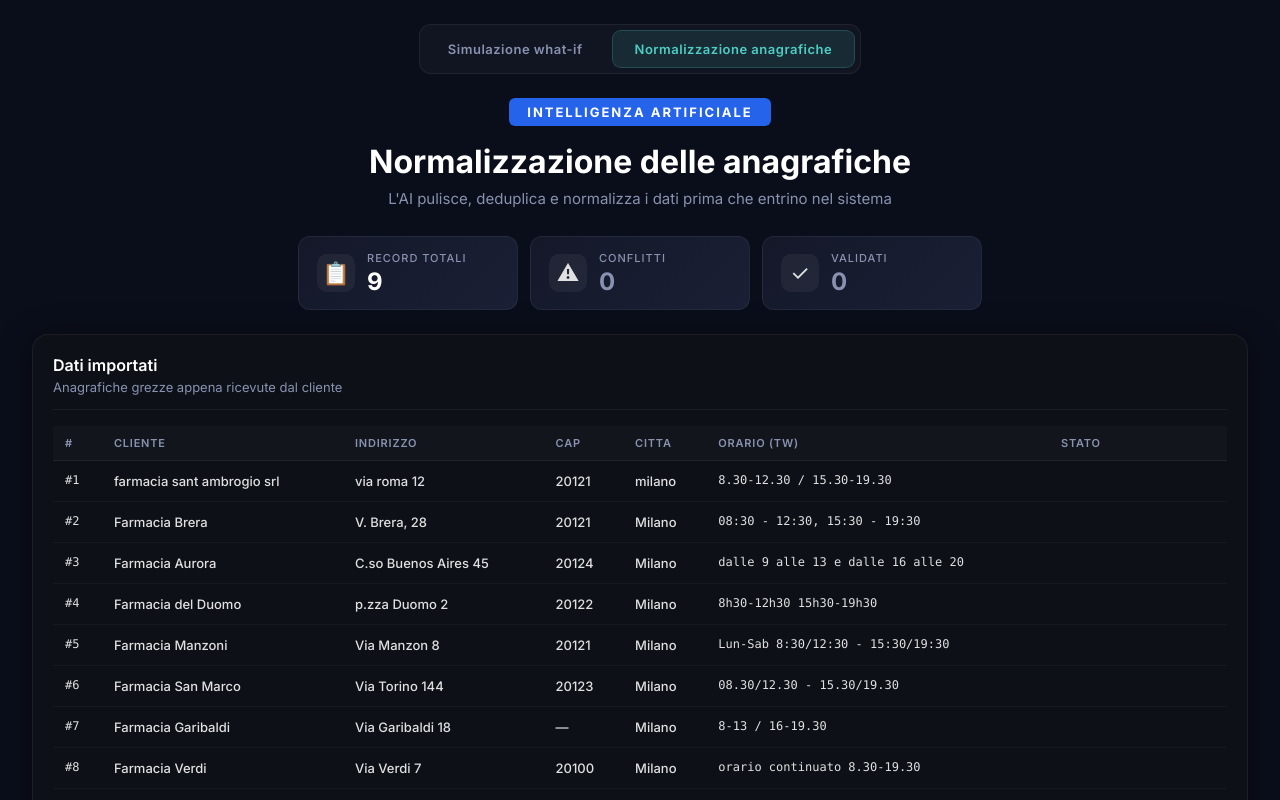
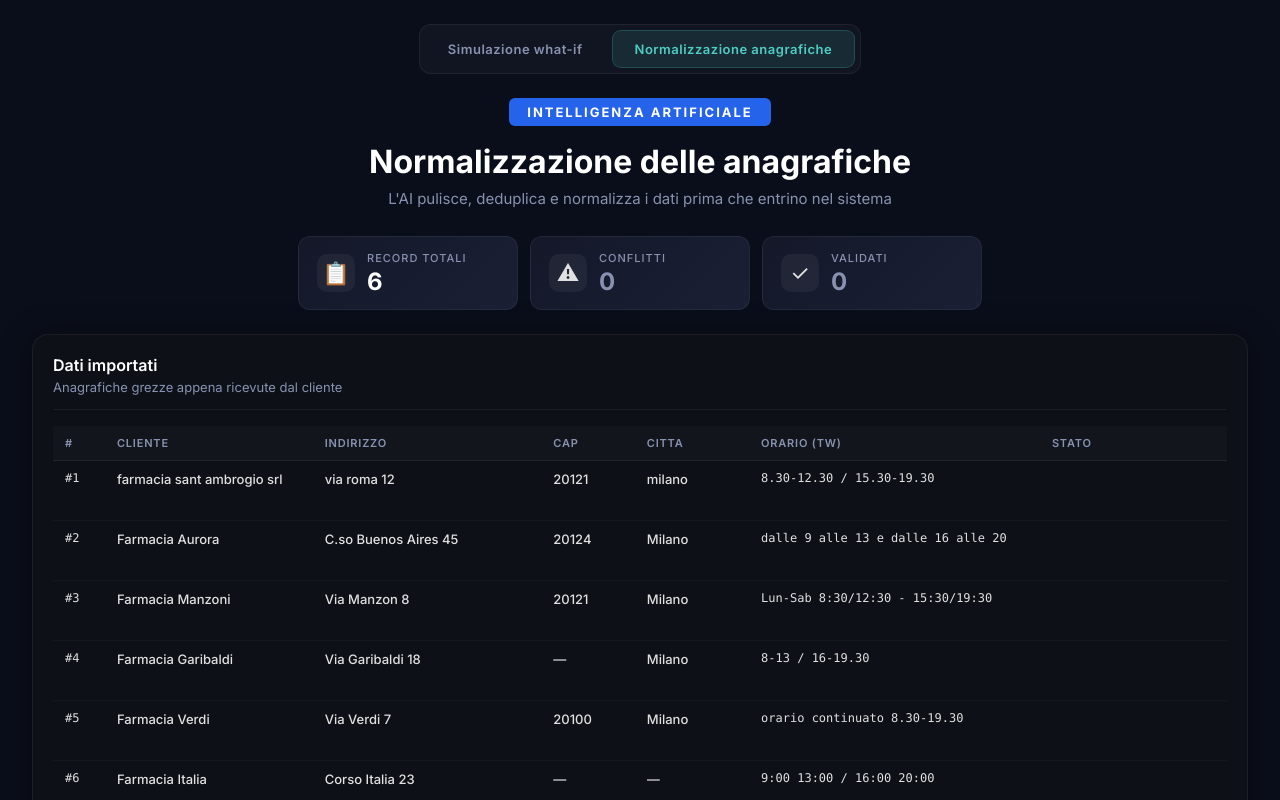
Before and after one commit to maupiredda/what-if-simulator, a React (Vite) app: page / in a window 1280 px wide. Both pictures are taken after a click on the button "Normalizzazione anagrafiche". Shown: the top 800 px of the page. Built offline with nearby package versions, Linux system fonts and the light colour scheme.

Commit message:
Fixed table layout, 6 records for clarity

```diff
--- a/src/AddressNormalization.jsx
+++ b/src/AddressNormalization.jsx
@@ -206,6 +206,15 @@ export default function AddressNormalization({ phaseIndex, setPhaseIndex }) {
         </div>
         <div className="table-scroll">
           <table className="records-table">
+            <colgroup>
+              <col className="col-id" />
+              <col className="col-cliente" />
+              <col className="col-indirizzo" />
+              <col className="col-cap" />
+              <col className="col-citta" />
+              <col className="col-tw" />
+              <col className="col-stato" />
+            </colgroup>
             <thead>
               <tr>
                 <th>#</th>
--- a/src/App.css
+++ b/src/App.css
@@ -440,7 +440,17 @@ body {
   width: 100%;
   border-collapse: collapse;
   font-size: 13px;
+  table-layout: fixed;
 }
+
+/* Fixed column widths so layout never shifts between phases */
+.records-table col.col-id { width: 50px; }
+.records-table col.col-cliente { width: 200px; }
+.records-table col.col-indirizzo { width: 220px; }
+.records-table col.col-cap { width: 90px; }
+.records-table col.col-citta { width: 110px; }
+.records-table col.col-tw { width: 280px; }
+.records-table col.col-stato { width: 180px; }
 
 .records-table thead th {
   text-align: left;
@@ -457,10 +467,13 @@ body {
 }
 
 .records-table tbody td {
-  padding: 12px;
+  padding: 10px 12px;
   border-bottom: 1px solid rgba(255, 255, 255, 0.04);
   vertical-align: top;
   color: #e0e0e0;
+  height: 60px;
+  box-sizing: border-box;
+  overflow: hidden;
 }
 
 .record-row {
@@ -495,11 +508,16 @@ body {
 
 .cell-tw {
   white-space: nowrap;
+  overflow: hidden;
+  text-overflow: ellipsis;
 }
 
 .cell-main {
   color: #e0e0e0;
   font-weight: 500;
+  white-space: nowrap;
+  overflow: hidden;
+  text-overflow: ellipsis;
 }
 
 .suggestion {
@@ -508,22 +526,29 @@ body {
   align-items: center;
   font-size: 11px;
   margin-top: 4px;
+  white-space: nowrap;
+  overflow: hidden;
 }
 
 .suggestion .from {
   color: #8892b0;
   text-decoration: line-through;
   text-decoration-color: rgba(255, 107, 107, 0.6);
+  overflow: hidden;
+  text-overflow: ellipsis;
 }
 
 .suggestion .arrow {
   color: #4ECDC4;
   font-weight: 700;
+  flex-shrink: 0;
 }
 
 .suggestion .to {
   color: #4ECDC4;
   font-weight: 600;
+  overflow: hidden;
+  text-overflow: ellipsis;
 }
 
 .cell-status {
@@ -533,7 +558,7 @@ body {
 .badges-stack {
   display: flex;
   flex-direction: column;
-  gap: 4px;
+  gap: 3px;
   align-items: flex-start;
 }
 
--- a/src/data/addresses.js
+++ b/src/data/addresses.js
@@ -16,15 +16,6 @@ export const rawRecords = [
   },
   {
     id: 2,
-    cliente: 'Farmacia Brera',
-    indirizzo: 'V. Brera, 28',
-    cap: '20121',
-    citta: 'Milano',
-    tw: '08:30 - 12:30, 15:30 - 19:30',
-    issues: ['abbreviation', 'inconsistent_tw'],
-  },
-  {
-    id: 3,
     cliente: 'Farmacia Aurora',
     indirizzo: 'C.so Buenos Aires 45',
     cap: '20124',
@@ -33,16 +24,7 @@ export const rawRecords = [
     issues: ['abbreviation', 'inconsistent_tw'],
   },
   {
-    id: 4,
-    cliente: 'Farmacia del Duomo',
-    indirizzo: 'p.zza Duomo 2',
-    cap: '20122',
-    citta: 'Milano',
-    tw: '8h30-12h30  15h30-19h30',
-    issues: ['abbreviation', 'inconsistent_tw'],
-  },
-  {
-    id: 5,
+    id: 3,
     cliente: 'Farmacia Manzoni',
     indirizzo: 'Via Manzon 8',
     cap: '20121',
@@ -51,16 +33,7 @@ export const rawRecords = [
     issues: ['typo', 'inconsistent_tw'],
   },
   {
-    id: 6,
-    cliente: 'Farmacia San Marco',
-    indirizzo: 'Via Torino 144',
-    cap: '20123',
-    citta: 'Milano',
-    tw: '08.30/12.30 - 15.30/19.30',
-    issues: ['invalid_number', 'inconsistent_tw'],
-  },
-  {
-    id: 7,
+    id: 4,
     cliente: 'Farmacia Garibaldi',
     indirizzo: 'Via Garibaldi 18',
     cap: '',
@@ -69,7 +42,7 @@ export const rawRecords = [
     issues: ['missing_cap', 'inconsistent_tw'],
   },
   {
-    id: 8,
+    id: 5,
     cliente: 'Farmacia Verdi',
     indirizzo: 'Via Verdi 7',
     cap: '20100',
@@ -78,7 +51,7 @@ export const rawRecords = [
     issues: ['wrong_cap', 'inconsistent_tw'],
   },
   {
-    id: 9,
+    id: 6,
     cliente: 'Farmacia Italia',
     indirizzo: 'Corso Italia 23',
     cap: '',
@@ -102,16 +75,6 @@ export const normalizedRecords = [
   },
   {
     id: 2,
-    cliente: 'Farmacia Brera',
-    indirizzo: 'Via Brera 28',
-    cap: '20121',
-    citta: 'Milano',
-    tw: '08:30-12:30 / 15:30-19:30',
-    fixes: ['expanded_abbreviation', 'normalized_tw'],
-    status: 'ok',
-  },
-  {
-    id: 3,
     cliente: 'Farmacia Aurora',
     indirizzo: 'Corso Buenos Aires 45',
     cap: '20124',
@@ -121,17 +84,7 @@ export const normalizedRecords = [
     status: 'ok',
   },
   {
-    id: 4,
-    cliente: 'Farmacia del Duomo',
-    indirizzo: 'Piazza del Duomo 2',
-    cap: '20122',
-    citta: 'Milano',
-    tw: '08:30-12:30 / 15:30-19:30',
-    fixes: ['expanded_abbreviation', 'normalized_tw'],
-    status: 'ok',
-  },
-  {
-    id: 5,
+    id: 3,
     cliente: 'Farmacia Manzoni',
     indirizzo: 'Via Manzoni 8',
     cap: '20121',
@@ -141,17 +94,7 @@ export const normalizedRecords = [
     status: 'ok',
   },
   {
-    id: 6,
-    cliente: 'Farmacia San Marco',
-    indirizzo: 'Via Torino 14',
-    cap: '20123',
-    citta: 'Milano',
-    tw: '08:30-12:30 / 15:30-19:30',
-    fixes: ['fixed_number', 'normalized_tw'],
-    status: 'ok',
-  },
-  {
-    id: 7,
+    id: 4,
     cliente: 'Farmacia Garibaldi',
     indirizzo: 'Corso Garibaldi 18',
     cap: '20121',
@@ -161,7 +104,7 @@ export const normalizedRecords = [
     status: 'ok',
   },
   {
-    id: 8,
+    id: 5,
     cliente: 'Farmacia Verdi',
     indirizzo: 'Via Verdi 7',
     cap: '20121',
@@ -171,7 +114,7 @@ export const normalizedRecords = [
     status: 'ok',
   },
   {
-    id: 9,
+    id: 6,
     cliente: 'Farmacia Italia',
     indirizzo: 'Corso Italia 23',
     cap: '20122',
@@ -213,7 +156,7 @@ export const phases = [
     title: 'Dati importati',
     description: 'Anagrafiche grezze appena ricevute dal cliente',
     stats: {
-      totali: 9,
+      totali: 6,
       conflitti: 0,
       validati: 0,
     },
@@ -228,8 +171,8 @@ export const phases = [
     title: 'Rilevamento conflitti AI',
     description: "L'AI analizza i record e identifica i problemi",
     stats: {
-      totali: 9,
-      conflitti: 18,
+      totali: 6,
+      conflitti: 12,
       validati: 0,
     },
     showIssues: true,
@@ -243,8 +186,8 @@ export const phases = [
     title: 'Suggerimenti AI',
     description: "L'AI propone le correzioni per ogni record problematico",
     stats: {
-      totali: 9,
-      conflitti: 18,
+      totali: 6,
+      conflitti: 12,
       validati: 0,
     },
     showIssues: true,
@@ -258,9 +201,9 @@ export const phases = [
     title: 'Dati normalizzati',
     description: 'Record corretti, normalizzati e pronti per essere usati',
     stats: {
-      totali: 9,
+      totali: 6,
       conflitti: 0,
-      validati: 9,
+      validati: 6,
     },
     showIssues: false,
     showFixes: true,
```
Also changed, not shown: 5 other files (tests, documents, lock files or other folders).
